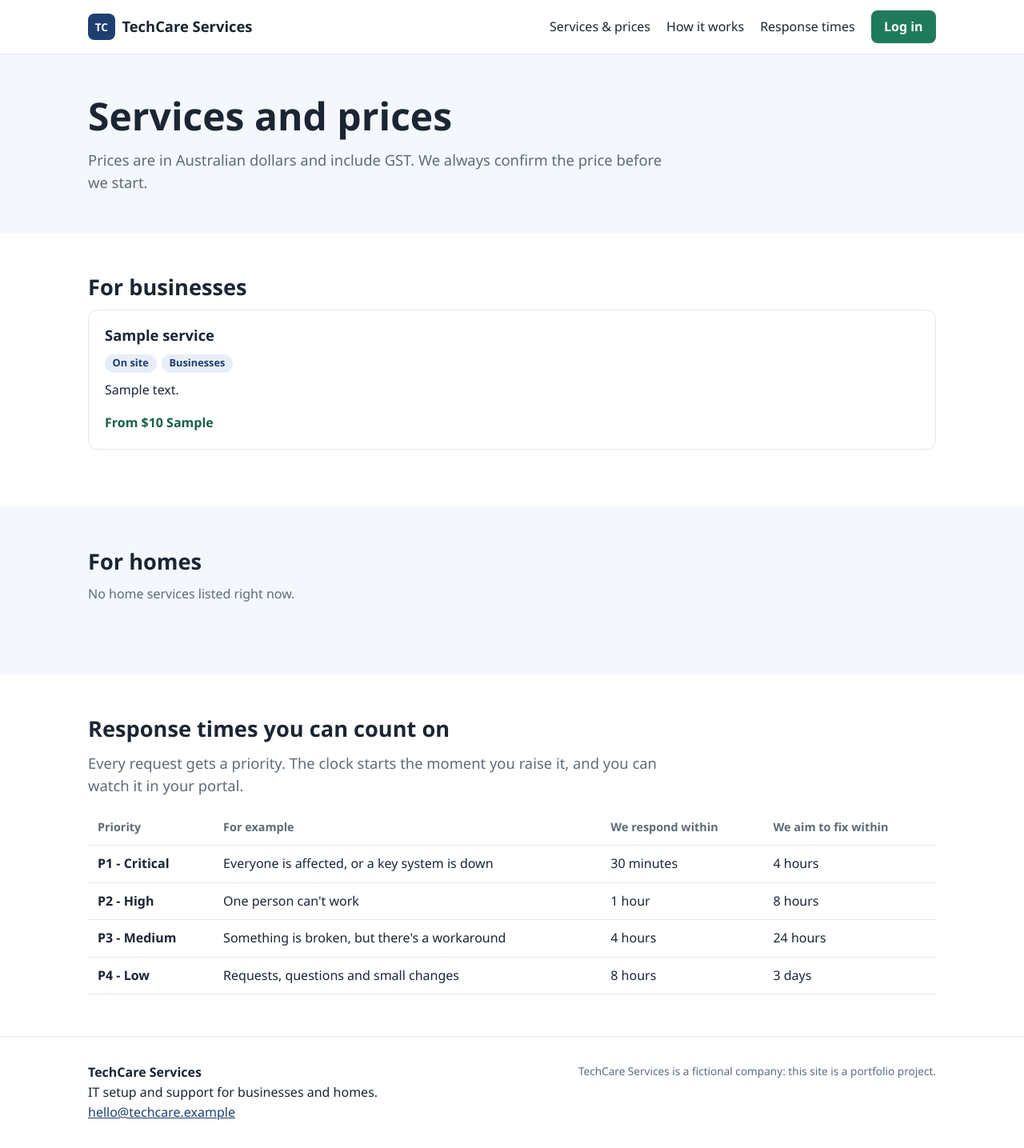
After one commit to ManojFam/helpdesk-ticket-tracker, a Django app: page /services/ in a window 1280 px wide. The commit adds this page. Shown: the whole page at 80% size. Run offline with Django 5.2, Linux system fonts and the light colour scheme; tables that the repository leaves empty hold one stand-in row (values such as "Sample post"); parts of the project's set-up code (start-up, migrations or seed data) failed here and were passed over.

Commit message:
Add the public TechCare website and move the portal to /portal/
New website app (no models) with a home page and a services page. The
response-time table is generated from sla.py so it always matches the
ticket timers. Login opens the portal; logout returns to the website.

Co-Authored-By: Claude Opus 5.5 <noreply@anthropic.com>

```diff
--- a/config/settings.py
+++ b/config/settings.py
@@ -39,6 +39,7 @@ INSTALLED_APPS = [
     "django.contrib.messages",
     "django.contrib.staticfiles",
     "helpdesk",
+    "website",
 ]
 
 MIDDLEWARE = [
@@ -101,5 +102,5 @@ STATIC_ROOT = BASE_DIR / "staticfiles"
 DEFAULT_AUTO_FIELD = "django.db.models.BigAutoField"
 
 LOGIN_URL = "login"
-LOGIN_REDIRECT_URL = "home"
-LOGOUT_REDIRECT_URL = "login"
+LOGIN_REDIRECT_URL = "portal"
+LOGOUT_REDIRECT_URL = "site_home"
--- a/config/urls.py
+++ b/config/urls.py
@@ -4,5 +4,8 @@ from django.urls import include, path
 urlpatterns = [
     path("admin/", admin.site.urls),
     path("accounts/", include("django.contrib.auth.urls")),
-    path("", include("helpdesk.urls")),
+    # The logged-in customer and staff portal.
+    path("portal/", include("helpdesk.urls")),
+    # The public TechCare website: home page and services.
+    path("", include("website.urls")),
 ]
--- a/helpdesk/static/helpdesk/style.css
+++ b/helpdesk/static/helpdesk/style.css
@@ -21,6 +21,7 @@ main { max-width: 1150px; margin: 0 auto; padding: 1.5rem 1rem 3rem; }
 .topbar { display: flex; align-items: center; gap: 1.5rem; flex-wrap: wrap; padding: .75rem 1.5rem; background: var(--brand); color: #fff; }
 .topbar a { color: #dbe7f5; }
 .topbar .brand { color: #fff; font-weight: 700; font-size: 1.1rem; }
+.topbar .brand-sub { color: #9fb3c8; font-weight: 400; font-size: .9rem; margin-left: .2rem; }
 .topbar nav { display: flex; gap: 1rem; flex-wrap: wrap; }
 .logout { margin-left: auto; display: flex; gap: .75rem; align-items: center; }
 button.link { background: none; border: 0; color: #dbe7f5; padding: 0; cursor: pointer; font: inherit; }
--- a/helpdesk/templates/base.html
+++ b/helpdesk/templates/base.html
@@ -3,12 +3,12 @@
 <head>
   <meta charset="utf-8">
   <meta name="viewport" content="width=device-width, initial-scale=1">
-  <title>{% block title %}Helpdesk{% endblock %} - Helpdesk</title>
+  <title>{% block title %}Portal{% endblock %} - TechCare Services</title>
   <link rel="stylesheet" href="{% static 'helpdesk/style.css' %}">
 </head>
 <body>
   <header class="topbar">
-    <a class="brand" href="{% url 'home' %}">Helpdesk</a>
+    <a class="brand" href="{% url 'site_home' %}">TechCare Services <span class="brand-sub">Portal</span></a>
     {% if user.is_authenticated %}
       <nav>
         {% if user.is_staff %}<a href="{% url 'dashboard' %}">Dashboard</a>{% endif %}
--- a/helpdesk/templates/registration/login.html
+++ b/helpdesk/templates/registration/login.html
@@ -10,5 +10,6 @@
     <input type="hidden" name="next" value="{{ next }}">
     <button type="submit">Log in</button>
   </form>
+  <p class="muted small"><a href="{% url 'site_home' %}">&larr; Back to the TechCare website</a></p>
 </div>
 {% endblock %}
--- a/helpdesk/urls.py
+++ b/helpdesk/urls.py
@@ -3,7 +3,7 @@ from django.urls import path
 from helpdesk import views
 
 urlpatterns = [
-    path("", views.home, name="home"),
+    path("", views.portal, name="portal"),
     path("dashboard/", views.dashboard, name="dashboard"),
     path("tickets/", views.ticket_list, name="ticket_list"),
     path("tickets/new/", views.ticket_create, name="ticket_create"),
--- a/helpdesk/views.py
+++ b/helpdesk/views.py
@@ -16,7 +16,8 @@ from helpdesk.permissions import staff_required
 
 
 @login_required
-def home(request):
+def portal(request):
+    """/portal/ sends each person to the right starting page for their role."""
     if request.user.is_staff:
         return redirect("dashboard")
     return redirect("ticket_list")
--- /dev/null
+++ b/website/static/website/site.css
@@ -0,0 +1,77 @@
+:root {
+  --ink: #1b2533;
+  --muted: #5f6b7a;
+  --line: #e3e8ee;
+  --bg: #ffffff;
+  --alt: #f4f7fb;
+  --brand: #1d3f72;
+  --accent: #1f7a5c;
+  --accent-dark: #17614a;
+}
+
+* { box-sizing: border-box; }
+body { margin: 0; font-family: "Segoe UI", system-ui, Arial, sans-serif; color: var(--ink); background: var(--bg); line-height: 1.55; }
+a { color: var(--brand); }
+h1, h2, h3 { line-height: 1.2; margin: 0 0 .75rem; }
+h1 { font-size: clamp(2rem, 5vw, 3rem); }
+h2 { font-size: 1.7rem; }
+h3 { font-size: 1.15rem; }
+p { margin: 0 0 1rem; }
+.wrap { max-width: 1100px; margin: 0 auto; padding: 0 1.25rem; }
+.lead { font-size: 1.15rem; color: var(--muted); max-width: 46rem; }
+.muted { color: var(--muted); }
+.small { font-size: .85rem; }
+
+.site-header { border-bottom: 1px solid var(--line); background: #fff; position: sticky; top: 0; z-index: 10; }
+.site-header .wrap { display: flex; align-items: center; justify-content: space-between; gap: 1rem; flex-wrap: wrap; padding-top: .8rem; padding-bottom: .8rem; }
+.logo { display: flex; align-items: center; gap: .55rem; font-weight: 700; font-size: 1.15rem; color: var(--ink); text-decoration: none; }
+.logo-mark { display: inline-grid; place-items: center; width: 2.1rem; height: 2.1rem; border-radius: 8px; background: var(--brand); color: #fff; font-size: .85rem; }
+.site-header nav { display: flex; align-items: center; gap: 1.25rem; flex-wrap: wrap; }
+.site-header nav a { text-decoration: none; color: var(--ink); }
+.site-header nav a:hover { color: var(--brand); }
+
+.btn, .site-header nav a.btn { display: inline-block; background: var(--accent); color: #fff; padding: .7rem 1.3rem; border-radius: 8px; text-decoration: none; font-weight: 600; border: 2px solid var(--accent); }
+.btn:hover, .site-header nav a.btn:hover { background: var(--accent-dark); border-color: var(--accent-dark); color: #fff; }
+.btn-small, .site-header nav a.btn-small { padding: .4rem .9rem; }
+.btn-ghost { background: transparent; color: var(--accent); }
+.btn-ghost:hover { background: var(--accent); color: #fff; }
+.actions { display: flex; gap: .75rem; flex-wrap: wrap; }
+
+.hero { background: linear-gradient(160deg, #eaf2fb 0%, #ffffff 70%); padding: 4.5rem 0 3.5rem; }
+.page-hero { background: var(--alt); padding: 3rem 0 2rem; }
+.section { padding: 3.25rem 0; }
+.section.alt { background: var(--alt); }
+
+.highlights { display: grid; grid-template-columns: repeat(auto-fit, minmax(240px, 1fr)); gap: 2rem; }
+.grid { display: grid; grid-template-columns: repeat(auto-fit, minmax(260px, 1fr)); gap: 1.1rem; margin-bottom: 1.25rem; }
+.service { background: #fff; border: 1px solid var(--line); border-radius: 12px; padding: 1.25rem; display: flex; flex-direction: column; }
+.service p:last-child { margin-bottom: 0; }
+.service .price { margin-top: auto; font-weight: 700; color: var(--accent-dark); }
+.tags { display: flex; gap: .4rem; flex-wrap: wrap; margin-bottom: .6rem; }
+.tag { background: #e8eef7; color: var(--brand); border-radius: 999px; padding: .1rem .6rem; font-size: .8rem; font-weight: 600; }
+
+.steps { counter-reset: step; list-style: none; padding: 0; display: grid; grid-template-columns: repeat(auto-fit, minmax(220px, 1fr)); gap: 1.25rem; }
+.steps li { counter-increment: step; background: var(--alt); border-radius: 12px; padding: 1.25rem; }
+.steps li::before { content: counter(step); display: inline-grid; place-items: center; width: 2rem; height: 2rem; border-radius: 50%; background: var(--brand); color: #fff; font-weight: 700; margin-bottom: .6rem; }
+.steps strong { display: block; }
+
+.two-col { display: grid; grid-template-columns: repeat(auto-fit, minmax(300px, 1fr)); gap: 1.25rem; }
+.panel { background: #fff; border: 1px solid var(--line); border-radius: 12px; padding: 1.5rem; }
+.panel ul { margin: 0; padding-left: 1.2rem; }
+.panel li { margin-bottom: .4rem; }
+
+.times { width: 100%; border-collapse: collapse; }
+.times th, .times td { text-align: left; padding: .65rem .75rem; border-bottom: 1px solid var(--line); }
+.times th { color: var(--muted); font-size: .9rem; font-weight: 600; }
+@media (max-width: 640px) {
+  .times thead { display: none; }
+  .times tr { display: block; padding: .75rem 0; border-bottom: 1px solid var(--line); }
+  .times td { display: block; border: 0; padding: .1rem 0; }
+}
+
+.cta { background: var(--brand); color: #fff; padding: 3rem 0; text-align: center; }
+.cta a:not(.btn) { color: #fff; }
+.cta p { color: #dce6f3; }
+
+.site-footer { border-top: 1px solid var(--line); padding: 2rem 0; }
+.site-footer .wrap { display: flex; justify-content: space-between; gap: 1.5rem; flex-wrap: wrap; }
--- /dev/null
+++ b/website/templates/website/_response_times.html
@@ -0,0 +1,15 @@
+<section class="section" id="response-times">
+  <div class="wrap">
+    <h2>Response times you can count on</h2>
+    <p class="lead">Every request gets a priority. The clock starts the moment you raise it, and
+      you can watch it in your portal.</p>
+    <table class="times">
+      <thead><tr><th>Priority</th><th>For example</th><th>We respond within</th><th>We aim to fix within</th></tr></thead>
+      <tbody>
+        {% for row in response_times %}
+          <tr><td><strong>{{ row.label }}</strong></td><td>{{ row.example }}</td><td>{{ row.response }}</td><td>{{ row.resolution }}</td></tr>
+        {% endfor %}
+      </tbody>
+    </table>
+  </div>
+</section>
--- /dev/null
+++ b/website/templates/website/_service_card.html
@@ -0,0 +1,9 @@
+<article class="service">
+  <h3>{{ service.name }}</h3>
+  <p class="tags">
+    <span class="tag">{{ service.get_delivery_display }}</span>
+    <span class="tag">{{ service.get_audience_display }}</span>
+  </p>
+  <p>{% if show_description and service.description %}{{ service.description }}{% else %}{{ service.summary }}{% endif %}</p>
+  <p class="price">{{ service.price_label }}</p>
+</article>
--- /dev/null
+++ b/website/templates/website/base.html
@@ -0,0 +1,44 @@
+{% load static %}<!DOCTYPE html>
+<html lang="en">
+<head>
+  <meta charset="utf-8">
+  <meta name="viewport" content="width=device-width, initial-scale=1">
+  <title>{% block title %}IT support that comes to you{% endblock %} - TechCare Services</title>
+  <meta name="description" content="TechCare Services sets up and fixes computers, networks and software for businesses and homes, on site or remotely.">
+  <link rel="stylesheet" href="{% static 'website/site.css' %}">
+</head>
+<body>
+  <header class="site-header">
+    <div class="wrap">
+      <a class="logo" href="{% url 'site_home' %}"><span class="logo-mark">TC</span> TechCare Services</a>
+      <nav>
+        <a href="{% url 'site_services' %}">Services &amp; prices</a>
+        <a href="{% url 'site_home' %}#how-it-works">How it works</a>
+        <a href="{% url 'site_home' %}#response-times">Response times</a>
+        {% if user.is_authenticated %}
+          <a class="btn btn-small" href="{% url 'portal' %}">Open portal</a>
+        {% else %}
+          <a class="btn btn-small" href="{% url 'login' %}">Log in</a>
+        {% endif %}
+      </nav>
+    </div>
+  </header>
+
+  <main>
+    {% block content %}{% endblock %}
+  </main>
+
+  <footer class="site-footer">
+    <div class="wrap">
+      <div>
+        <strong>TechCare Services</strong><br>
+        IT setup and support for businesses and homes.<br>
+        <a href="mailto:hello@techcare.example">hello@techcare.example</a>
+      </div>
+      <div class="muted small">
+        TechCare Services is a fictional company: this site is a portfolio project.
+      </div>
+    </div>
+  </footer>
+</body>
+</html>
--- /dev/null
+++ b/website/templates/website/services.html
@@ -0,0 +1,39 @@
+{% extends "website/base.html" %}
+{% block title %}Services and prices{% endblock %}
+{% block content %}
+<section class="page-hero">
+  <div class="wrap">
+    <h1>Services and prices</h1>
+    <p class="lead">Prices are in Australian dollars and include GST. We always confirm the price
+      before we start.</p>
+  </div>
+</section>
+
+<section class="section">
+  <div class="wrap">
+    <h2 id="business">For businesses</h2>
+    <div class="grid">
+      {% for service in business_services %}
+        {% include "website/_service_card.html" with show_description=True %}
+      {% empty %}
+        <p class="muted">No business services listed right now.</p>
+      {% endfor %}
+    </div>
+  </div>
+</section>
+
+<section class="section alt">
+  <div class="wrap">
+    <h2 id="home">For homes</h2>
+    <div class="grid">
+      {% for service in home_services %}
+        {% include "website/_service_card.html" with show_description=True %}
+      {% empty %}
+        <p class="muted">No home services listed right now.</p>
+      {% endfor %}
+    </div>
+  </div>
+</section>
+
+{% include "website/_response_times.html" %}
+{% endblock %}
--- /dev/null
+++ b/website/urls.py
@@ -0,0 +1,8 @@
+from django.urls import path
+
+from website import views
+
+urlpatterns = [
+    path("", views.home, name="site_home"),
+    path("services/", views.services, name="site_services"),
+]
--- /dev/null
+++ b/website/views.py
@@ -0,0 +1,43 @@
+from django.shortcuts import render
+
+from helpdesk import sla
+from helpdesk.models import Service, Ticket
+
+# What each priority means, in customers' words.
+PRIORITY_EXAMPLES = {
+    1: "Everyone is affected, or a key system is down",
+    2: "One person can't work",
+    3: "Something is broken, but there's a workaround",
+    4: "Requests, questions and small changes",
+}
+
+
+def response_times():
+    """The SLA table for the website, read from the same targets the tickets use."""
+    return [
+        {
+            "label": label,
+            "example": PRIORITY_EXAMPLES[value],
+            "response": sla.describe_duration(sla.SLA_TARGETS[value].response),
+            "resolution": sla.describe_duration(sla.SLA_TARGETS[value].resolution),
+        }
+        for value, label in Ticket.Priority.choices
+    ]
+
+
+def home(request):
+    context = {
+        "services": Service.objects.filter(is_active=True)[:6],
+        "response_times": response_times(),
+    }
+    return render(request, "website/home.html", context)
+
+
+def services(request):
+    active = list(Service.objects.filter(is_active=True))
+    context = {
+        "business_services": [s for s in active if s.for_business],
+        "home_services": [s for s in active if s.for_home],
+        "response_times": response_times(),
+    }
+    return render(request, "website/services.html", context)
```
Also changed, not shown: helpdesk/tests/test_views.py (+4 -4 lines), website/apps.py (added, +9 -0 lines), website/templates/website/home.html (added, +98 -0 lines), website/tests.py (added, +101 -0 lines), website/__init__.py (added).
